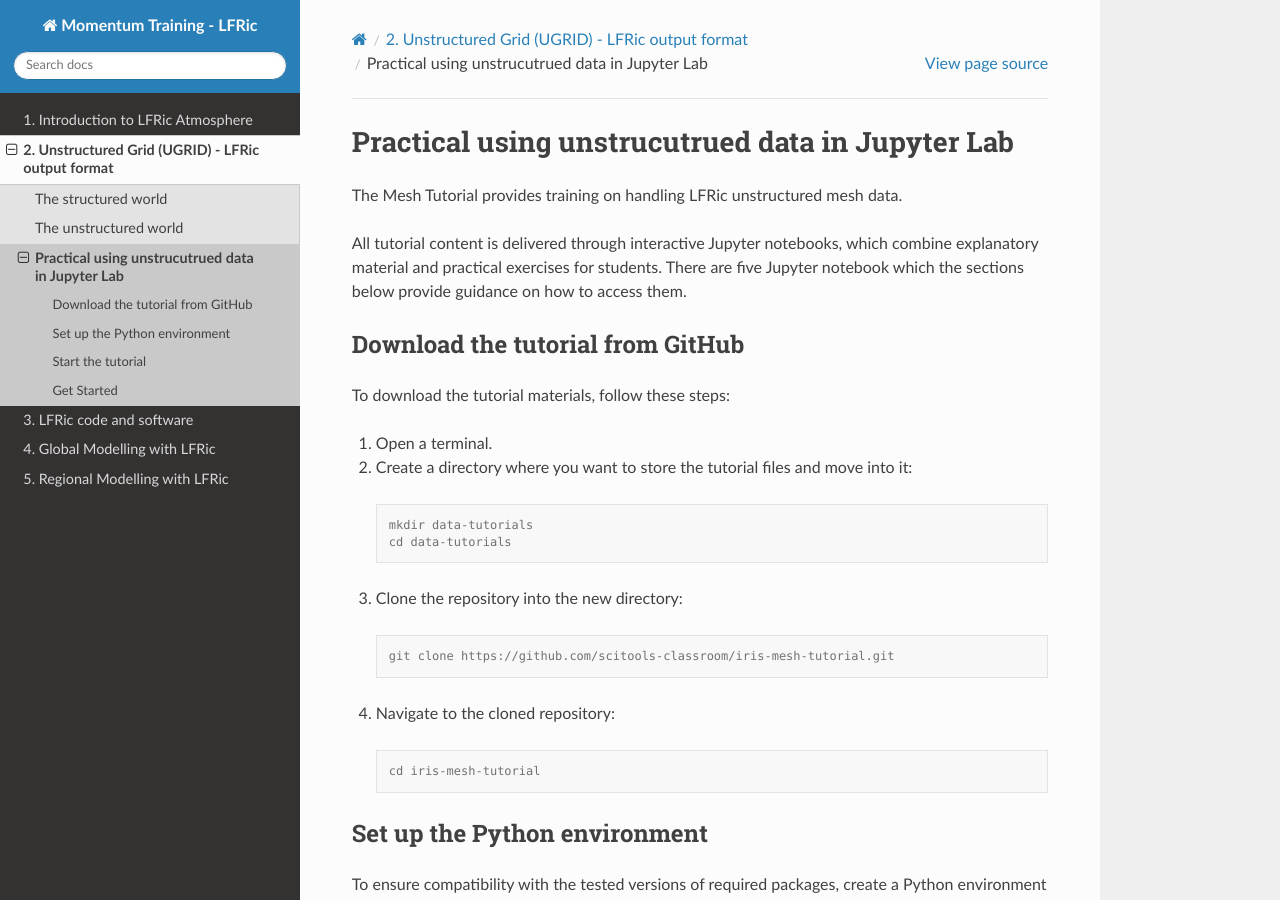
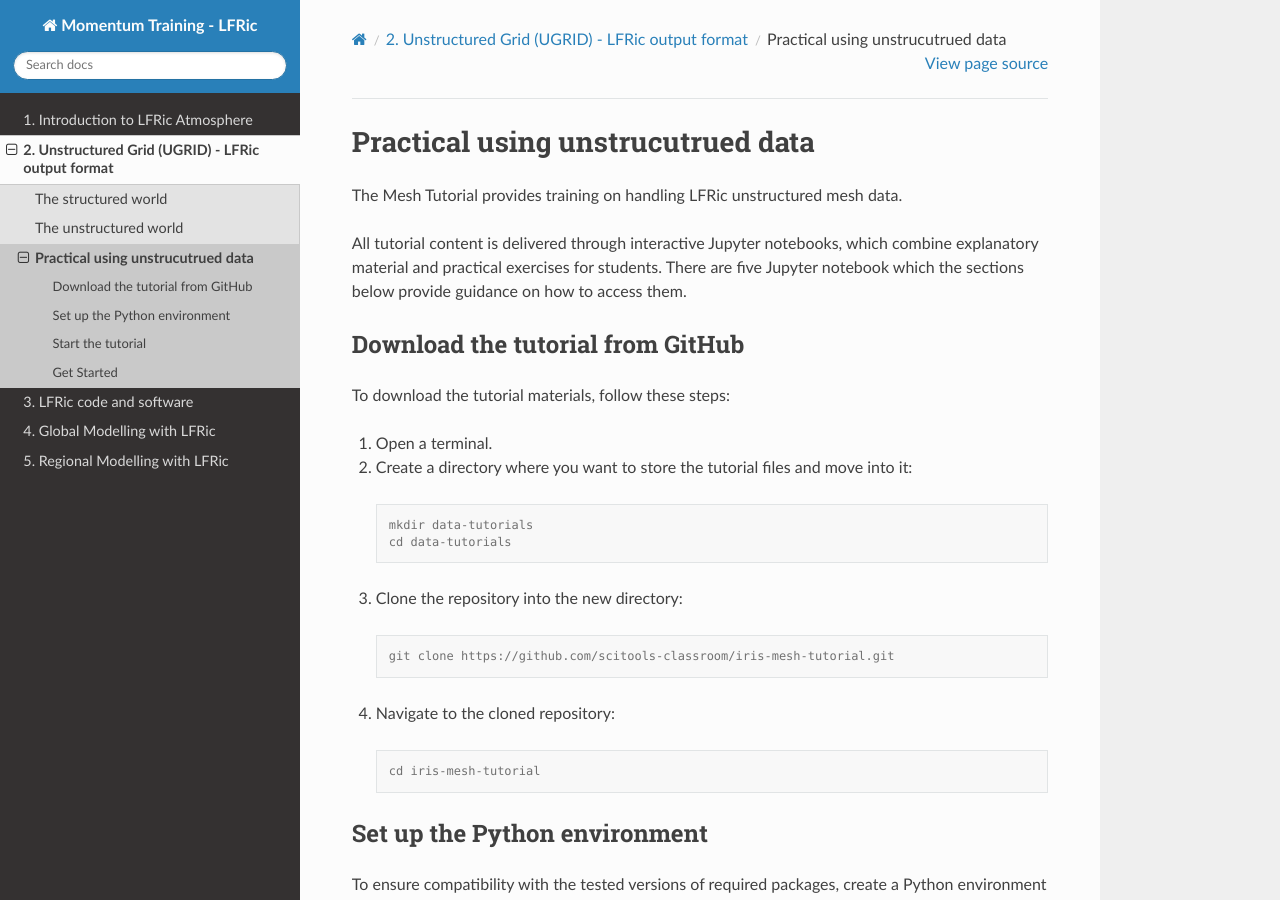
Before and after one commit to MetOffice/LFRic-Atmosphere-Training, a Sphinx documentation site: the page built from source/mesh_overview/exercises/practical_exercises.rst, in a window 1280 px wide and 900 px high. Built offline with Sphinx 7.4.7 and the Read the Docs theme 3.1.0, drawn with Linux system fonts in a browser that asks for light colours.

Commit message:
update based on comments

```diff
--- a/source/mesh_overview/exercises/practical_exercises.rst
+++ b/source/mesh_overview/exercises/practical_exercises.rst
@@ -1,6 +1,6 @@
-**************************************************
-Practical using unstrucutrued data in Jupyter Lab
-**************************************************
+************************************
+Practical using unstrucutrued data
+************************************
 
 The Mesh Tutorial provides training on handling LFRic unstructured mesh data.
 
@@ -8,7 +8,7 @@ All tutorial content is delivered through interactive Jupyter notebooks, which c
 There are five Jupyter notebook which the sections below provide guidance on how to access them.
 
 Download the tutorial from GitHub
--------------------------------------
+----------------------------------
 
 To download the tutorial materials, follow these steps:
 
```
